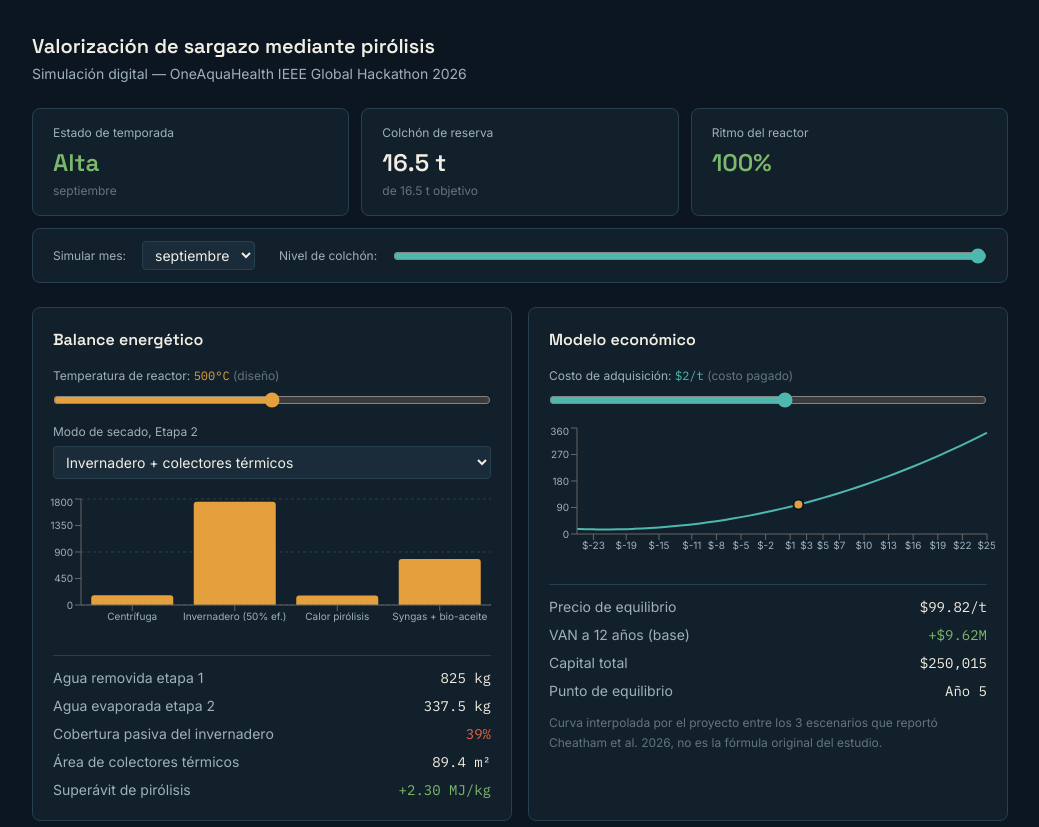
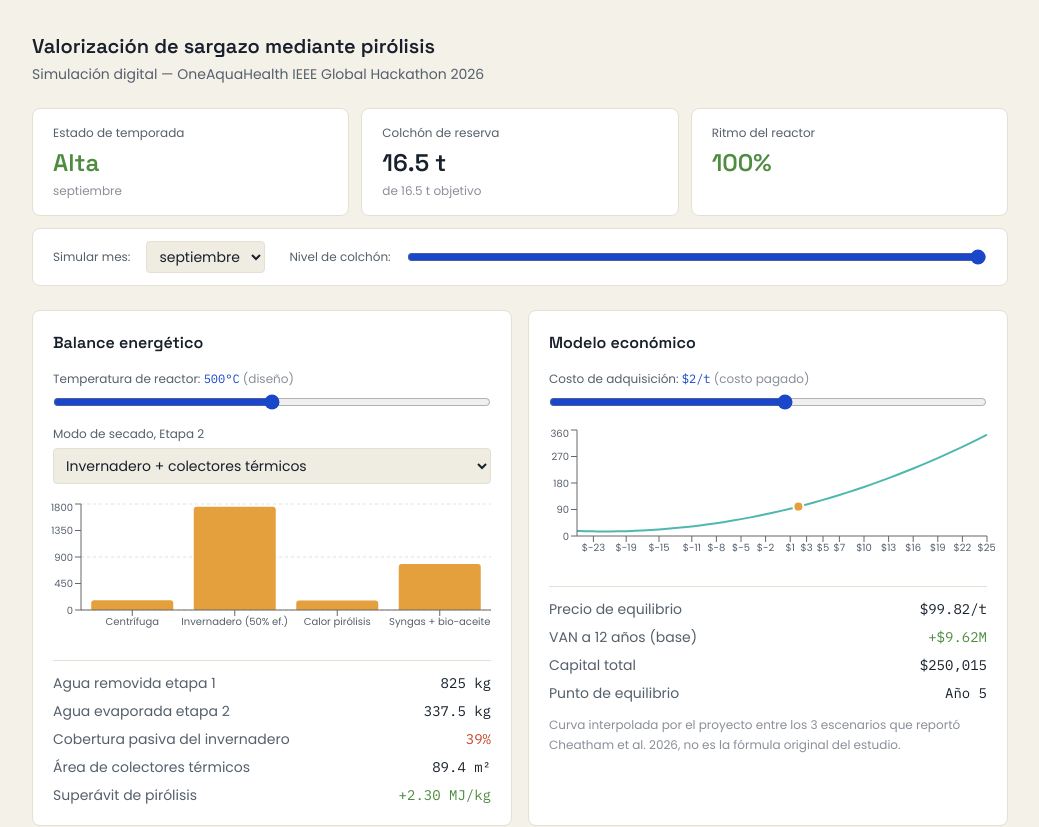
Before and after one commit to cpantaleon06-coder/PYRO-CELL, a React (Vite) app: page / in a window 1280 px wide. Shown: the top 827 px of the page, without its empty margins (120-1159 px from the left). Built offline with nearby package versions, Linux system fonts and the light colour scheme.

Commit message:
Apply cobalt light paper theme

```diff
--- a/src/components/EconomicPanel.tsx
+++ b/src/components/EconomicPanel.tsx
@@ -16,7 +16,7 @@ export function EconomicPanel() {
       <p className="font-display font-semibold text-base mb-4">Modelo económico</p>
 
       <label className="text-xs text-text-secondary block mb-1.5">
-        Costo de adquisición: <span className="text-water font-data">{acquisitionCost >= 0 ? "$" : "−$"}{Math.abs(acquisitionCost)}/t</span>
+        Costo de adquisición: <span className="text-accent font-data">{acquisitionCost >= 0 ? "$" : "−$"}{Math.abs(acquisitionCost)}/t</span>
         <span className="text-text-muted"> {acquisitionCost < 0 ? "(tarifa cobrada)" : "(costo pagado)"}</span>
       </label>
       <input
@@ -26,22 +26,22 @@ export function EconomicPanel() {
         step={1}
         value={acquisitionCost}
         onChange={(e) => setAcquisitionCost(Number(e.target.value))}
-        className="w-full mb-4 accent-water"
+        className="w-full mb-4 accent-accent"
       />
 
       <div className="h-36 -mx-2 mb-4">
         <ResponsiveContainer width="100%" height="100%">
           <LineChart data={CURVE_DATA} margin={{ top: 4, right: 8, bottom: 4, left: 0 }}>
-            <XAxis dataKey="x" tick={{ fontSize: 10, fill: "#9fb0ba" }} tickFormatter={(v) => `$${v}`} />
-            <YAxis tick={{ fontSize: 10, fill: "#9fb0ba" }} width={36} />
+            <XAxis dataKey="x" tick={{ fontSize: 10, fill: "#55606b" }} tickFormatter={(v) => `$${v}`} />
+            <YAxis tick={{ fontSize: 10, fill: "#55606b" }} width={36} />
             <Tooltip
-              contentStyle={{ background: "#1a2c3a", border: "1px solid #26404f", fontSize: 12 }}
-              labelStyle={{ color: "#f2eee3" }}
+              contentStyle={{ background: "#ffffff", border: "1px solid #e4e0d4", fontSize: 12 }}
+              labelStyle={{ color: "#17202b" }}
               formatter={(v) => [`$${Number(v).toFixed(2)}/t`, "Precio de equilibrio"]}
               labelFormatter={(l) => `Adquisición: $${l}/t`}
             />
             <Line type="monotone" dataKey="price" stroke="#4fb8ae" strokeWidth={2} dot={false} />
-            <ReferenceDot x={acquisitionCost} y={price} r={5} fill="#e3a03c" stroke="#0b1620" strokeWidth={2} />
+            <ReferenceDot x={acquisitionCost} y={price} r={5} fill="#e3a03c" stroke="#ffffff" strokeWidth={2} />
           </LineChart>
         </ResponsiveContainer>
       </div>
--- a/src/components/EnergyPanel.tsx
+++ b/src/components/EnergyPanel.tsx
@@ -26,7 +26,7 @@ export function EnergyPanel() {
       <p className="font-display font-semibold text-base mb-4">Balance energético</p>
 
       <label className="text-xs text-text-secondary block mb-1.5">
-        Temperatura de reactor: <span className="text-energy font-data">{reactorTempC}°C</span>
+        Temperatura de reactor: <span className="text-accent font-data">{reactorTempC}°C</span>
         {reactorTempC === 500 && <span className="text-text-muted"> (diseño)</span>}
       </label>
       <input
@@ -36,7 +36,7 @@ export function EnergyPanel() {
         step={10}
         value={reactorTempC}
         onChange={(e) => setReactorTempC(Number(e.target.value))}
-        className="w-full mb-4 accent-energy"
+        className="w-full mb-4 accent-accent"
       />
 
       <label className="text-xs text-text-secondary block mb-1.5">Modo de secado, Etapa 2</label>
@@ -52,12 +52,12 @@ export function EnergyPanel() {
       <div className="h-36 -mx-2 mb-4">
         <ResponsiveContainer width="100%" height="100%">
           <BarChart data={chartData} margin={{ top: 4, right: 8, bottom: 4, left: 0 }}>
-            <CartesianGrid strokeDasharray="3 3" stroke="#26404f" vertical={false} />
-            <XAxis dataKey="etapa" tick={{ fontSize: 10, fill: "#9fb0ba" }} interval={0} />
-            <YAxis tick={{ fontSize: 10, fill: "#9fb0ba" }} width={36} />
+            <CartesianGrid strokeDasharray="3 3" stroke="#e4e0d4" vertical={false} />
+            <XAxis dataKey="etapa" tick={{ fontSize: 10, fill: "#55606b" }} interval={0} />
+            <YAxis tick={{ fontSize: 10, fill: "#55606b" }} width={36} />
             <Tooltip
-              contentStyle={{ background: "#1a2c3a", border: "1px solid #26404f", fontSize: 12 }}
-              labelStyle={{ color: "#f2eee3" }}
+              contentStyle={{ background: "#ffffff", border: "1px solid #e4e0d4", fontSize: 12 }}
+              labelStyle={{ color: "#17202b" }}
             />
             <Bar dataKey="MJ" fill="#e3a03c" radius={[3, 3, 0, 0]} />
           </BarChart>
--- a/src/components/SeasonalityBar.tsx
+++ b/src/components/SeasonalityBar.tsx
@@ -51,7 +51,7 @@ export function SeasonalityBar() {
           step={500}
           value={bufferLevelKg}
           onChange={(e) => setBufferLevelKg(Number(e.target.value))}
-          className="flex-1 min-w-24 accent-water"
+          className="flex-1 min-w-24 accent-accent"
         />
       </div>
     </div>
--- a/src/components/ValidationPanel.tsx
+++ b/src/components/ValidationPanel.tsx
@@ -120,7 +120,7 @@ export function ValidationPanel() {
           <button
             type="submit"
             disabled={loading}
-            className="w-full bg-water text-bg-deep font-display font-semibold text-sm rounded px-4 py-2 hover:opacity-90 disabled:opacity-50 transition-opacity"
+            className="w-full bg-accent text-white font-display font-semibold text-sm rounded px-4 py-2 hover:opacity-90 disabled:opacity-50 transition-opacity"
           >
             {loading ? "Validando con IA…" : "Validar observación"}
           </button>
@@ -187,13 +187,13 @@ function ResultCard({
             <div className="flex gap-2">
               <button
                 onClick={() => onDecision("aprobada")}
-                className="flex-1 bg-surplus text-bg-deep font-display font-semibold text-sm rounded px-3 py-1.5 hover:opacity-90 transition-opacity"
+                className="flex-1 bg-surplus text-white font-display font-semibold text-sm rounded px-3 py-1.5 hover:opacity-90 transition-opacity"
               >
                 Aprobar
               </button>
               <button
                 onClick={() => onDecision("rechazada")}
-                className="flex-1 bg-deficit text-bg-deep font-display font-semibold text-sm rounded px-3 py-1.5 hover:opacity-90 transition-opacity"
+                className="flex-1 bg-deficit text-white font-display font-semibold text-sm rounded px-3 py-1.5 hover:opacity-90 transition-opacity"
               >
                 Rechazar
               </button>
--- a/src/index.css
+++ b/src/index.css
@@ -1,29 +1,37 @@
-@import url('https://fonts.googleapis.com/css2?family=Space+Grotesk:wght@500;600;700&family=Inter:wght@400;500;600&family=IBM+Plex+Mono:wght@400;500;600&display=swap');
+@import url('https://fonts.googleapis.com/css2?family=Space+Grotesk:wght@500;600;700&family=Poppins:wght@400;500;600&family=IBM+Plex+Mono:wght@400;500;600&display=swap');
 @import "tailwindcss";
 
 @theme {
-  --font-display: "Space Grotesk", sans-serif;
-  --font-body: "Inter", sans-serif;
-  --font-data: "IBM Plex Mono", monospace;
+  --font-display: "Space Grotesk", sans-serif; /* encabezados, sans-serif limpio */
+  --font-body: "Poppins", sans-serif; /* cuerpo */
+  --font-data: "IBM Plex Mono", monospace; /* cifras */
 
-  --color-bg-deep: #0b1620;
-  --color-bg-panel: #12202b;
-  --color-bg-raised: #1a2c3a;
-  --color-border: #26404f;
-  --color-border-strong: #35566a;
+  /* Tema claro "blanco papel" */
+  --color-bg-deep: #f4f1e9; /* fondo papel (cálido) */
+  --color-bg-panel: #ffffff; /* tarjetas */
+  --color-bg-raised: #efece2; /* inputs / selects */
+  --color-border: #e4e0d4;
+  --color-border-strong: #cfc9b7;
 
-  --color-text-primary: #f2eee3;
-  --color-text-secondary: #9fb0ba;
-  --color-text-muted: #64747e;
+  --color-text-primary: #17202b; /* tinta */
+  --color-text-secondary: #55606b;
+  --color-text-muted: #8a8f98;
 
-  --color-energy: #e3a03c;
-  --color-energy-dim: #7a5a26;
-  --color-water: #4fb8ae;
-  --color-water-dim: #2a5f59;
-  --color-surplus: #7cb86b;
-  --color-surplus-dim: #3f5c37;
-  --color-deficit: #e0654a;
-  --color-deficit-dim: #6e3629;
+  /* Acento: azul cobalto */
+  --color-accent: #1a46c9;
+  --color-accent-dim: #b7c4ee;
+
+  /* Colores semánticos, ajustados para legibilidad sobre blanco (texto/estado/bordes).
+     Nota: las GRÁFICAS usan sus propios hex brillantes hardcodeados en los componentes,
+     así que estos tonos más profundos no cambian los colores de las gráficas. */
+  --color-energy: #b0740e;
+  --color-energy-dim: #e7c79a;
+  --color-water: #1e8a80;
+  --color-water-dim: #a9d9d3;
+  --color-surplus: #4e8c3f;
+  --color-surplus-dim: #b7d9ac;
+  --color-deficit: #c4472c;
+  --color-deficit-dim: #edb3a4;
 }
 
 body {
```
Also changed, not shown: src/components/MonitoringPanel.tsx (+9 -9 lines).
